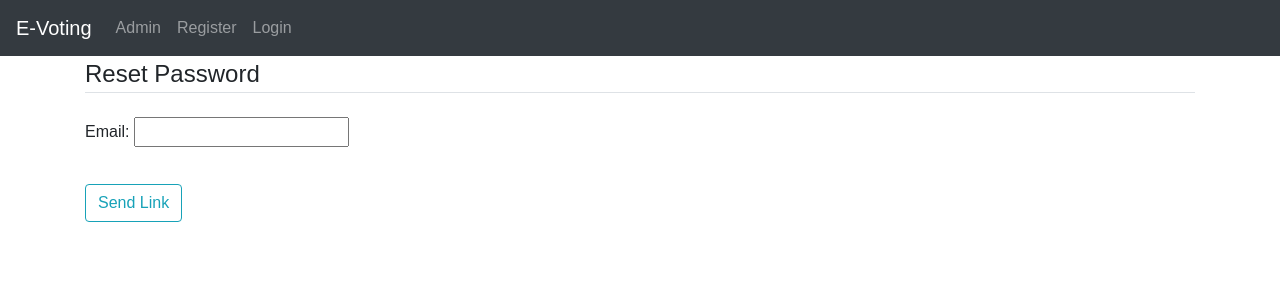
After one commit to arunkumarun/ElectronicVoting, a Django app: a page that uses eVotingApp/templates/authentication/password_reset.html in a window 1280 px wide. The commit adds this page. Shown: the top 300 px of the page. Run offline with Django 3.2, Linux system fonts and the light colour scheme; some libraries are stand-ins or nearby versions.

Commit message:
Forgot Password Functionality Added

```diff
--- a/eVotingApp/authentication/urls.py
+++ b/eVotingApp/authentication/urls.py
@@ -1,4 +1,6 @@
 from django.conf.urls import url, include
+from django.urls import reverse_lazy
+from django.contrib.auth import views as auth_views
 from authentication import views
 
 app_name = 'auth'
@@ -6,4 +8,19 @@ app_name = 'auth'
 urlpatterns = [
     url(r'^register/$', views.register, name='register'),
     url(r'^userLogin/$', views.user_login, name='user_login'),
+    url(r'^password-reset/$', auth_views.PasswordResetView.as_view(
+        template_name='authentication/password_reset.html',
+        email_template_name='authentication/password_reset_email.html',
+        success_url=reverse_lazy('auth:password_reset_done'),
+    ), name='password_reset'),
+    url(r'^password-reset/done/$', auth_views.PasswordResetDoneView.as_view(
+        template_name='authentication/password_reset_done.html',
+    ), name='password_reset_done'),
+    url(r'^password-reset-confirm/(?P<uidb64>[0-9A-Za-z_\-]+)/(?P<token>[0-9A-Za-z]{1,13}-[0-9A-Za-z]{1,20})/$', auth_views.PasswordResetConfirmView.as_view(
+        template_name='authentication/password_reset_confirm.html',
+        success_url=reverse_lazy('auth:password_reset_complete'),
+    ), name='password_reset_confirm'),
+    url(r'^password-reset-complete/$', auth_views.PasswordResetCompleteView.as_view(
+        template_name='authentication/password_reset_complete.html',
+    ), name='password_reset_complete'),
 ]
--- a/eVotingApp/eVotingApp/urls.py
+++ b/eVotingApp/eVotingApp/urls.py
@@ -25,5 +25,6 @@ urlpatterns = [
     url(r'^admin/', admin.site.urls),
     url(r'^auth/', include('authentication.urls')),
     url(r'^logout/$', views.user_logout, name='logout'),
-    url(r'^special/', views.special, name='special')
+    url(r'^special/', views.special, name='special'),
+
 ]
--- a/eVotingApp/templates/authentication/login.html
+++ b/eVotingApp/templates/authentication/login.html
@@ -21,7 +21,7 @@
             <input id="login-submit" type="submit" name="" value="Login">
         </div>
 
-        <a href="#">Forgot Password?</a>
+        <a href="{% url 'auth:password_reset' %}">Forgot Password?</a>
 
     </form>
 </div>
--- /dev/null
+++ b/eVotingApp/templates/authentication/password_reset.html
@@ -0,0 +1,17 @@
+{% extends 'authentication/base.html' %}
+{% block body_block %}
+
+<div class="content-section">
+    <form method="post">
+        {% csrf_token %}
+        <fieldset class="form-group">
+            <legend class="border-bottom mb-4">Reset Password</legend>
+            {{ form.as_p }}
+        </fieldset>
+        <div class="form-group">
+            <button class="btn btn-outline-info" type="submit">Send Link</button>
+        </div>
+    </form>
+</div>
+
+{% endblock %}
```
Also changed, not shown: eVotingApp/eVotingApp/settings.py (+9 -1 lines), eVotingApp/templates/authentication/password_reset_complete.html (added, +9 -0 lines), eVotingApp/templates/authentication/password_reset_confirm.html (added, +17 -0 lines), eVotingApp/templates/authentication/password_reset_done.html (added, +8 -0 lines), eVotingApp/templates/authentication/password_reset_email.html (added, +14 -0 lines).
